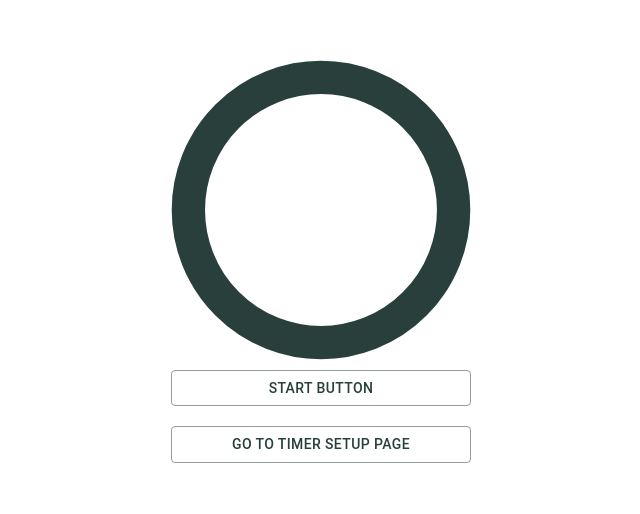
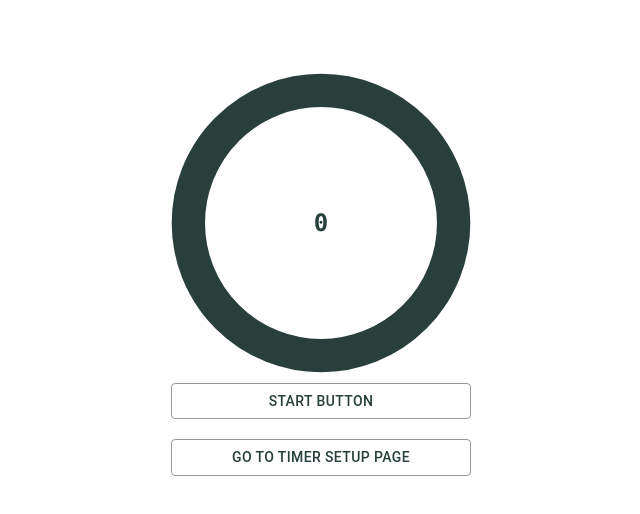
Before and after one commit to fredrikssongustav/timer-nextjs, a Next.js app: page /clock in a window 1280 px wide. Shown: the part 134-648 px from the top of the page, without its empty margins (319-959 px from the left). Built offline with nearby package versions, Linux system fonts and the light colour scheme.

Commit message:
Add stoptime as text

```diff
--- /dev/null
+++ b/src/components/Clock/Clock.styles.tsx
@@ -0,0 +1,28 @@
+import styled from 'styled-components';
+import React from 'react';
+
+const StyledH1 = styled.h1`
+color:${(props) => props.theme.palette.primary[500]};
+margin:auto;
+font-size:24px;`;
+
+const StyledCountDownInner = styled.div`
+position:absolute;
+width:100%;
+height:100%;
+top:0;
+left:0;
+
+display:flex;
+align-items:center;
+
+color:#000;`;
+
+
+export const StyledCountDown: React.FC = (props) => (
+  <StyledCountDownInner>
+    <StyledH1>
+      {props.children}
+    </StyledH1>
+  </StyledCountDownInner>
+);
--- a/src/components/Clock.tsx
+++ b/src/components/Clock/Clock.tsx
@@ -1,6 +1,7 @@
 import React, { useState, useEffect } from 'react';
-import { TIME_UNIT } from '../utils/types';
-import { StyledTimer } from '../organisms/StyledTimer/StyledTimer';
+import { TIME_UNIT } from '../../utils/types';
+import { StyledTimer } from '../../organisms/StyledTimer/StyledTimer';
+import { StyledCountDown } from './Clock.styles';
 
 export type ClockProps = {
     state: {[K in TIME_UNIT]?: string};
@@ -56,6 +57,9 @@ export const Clock: React.FC<ClockProps> = ({ state, startClock }: ClockProps) =
     return (
       <div data-testid="done-counting">
         <StyledTimer />
+        <StyledCountDown>
+          {stopTime}
+        </StyledCountDown>
       </div>
     );
   }
@@ -70,6 +74,9 @@ export const Clock: React.FC<ClockProps> = ({ state, startClock }: ClockProps) =
           />
         )
         : <StyledTimer />}
+      <StyledCountDown>
+        {stopTime}
+      </StyledCountDown>
     </>
   );
 };
--- a/src/components/ClockController/ClockController.styles.tsx
+++ b/src/components/ClockController/ClockController.styles.tsx
@@ -3,4 +3,5 @@ import styled from 'styled-components';
 export const ClockContainer = styled.div`
 max-height:300px;
 max-width:300px;
-width:100%;`;
+width:100%;
+position:relative;`;
--- a/src/components/ClockController/ClockController.tsx
+++ b/src/components/ClockController/ClockController.tsx
@@ -1,8 +1,8 @@
 import React, { useState, useEffect } from 'react';
 import { useRouter } from 'next/router';
 import { TIME_UNIT } from '../../utils/types';
-import { Clock } from '../Clock';
 import { ClockContainer } from './ClockController.styles';
+import { Clock } from '../Clock/Clock';
 
 type ClockControllerProps = {
     startClock: boolean;
--- a/src/containers/StyledPage/StyledPage.tsx
+++ b/src/containers/StyledPage/StyledPage.tsx
@@ -1,6 +1,7 @@
 import React from 'react';
 import Head from 'next/head';
-import { ThemeProvider, createMuiTheme } from '@material-ui/core/styles';
+import { ThemeProvider as ThemeProviderMUI, createMuiTheme, StylesProvider } from '@material-ui/core/styles';
+import { ThemeProvider as ThemeProviderSC } from 'styled-components';
 import { StyledContainer } from '../StyledContainer/StyledContainer';
 
 const theme = createMuiTheme({
@@ -25,11 +26,18 @@ export const StyledPage = ({ children }) => (
       }
     `}
     </style>
-    <ThemeProvider theme={theme}>
-      <span />
-      <StyledContainer>
-        {children}
-      </StyledContainer>
-    </ThemeProvider>
+    <StylesProvider injectFirst>
+
+      <ThemeProviderMUI theme={theme}>
+      ThemeProvider as MuiThemeProvider,
+        <ThemeProviderSC theme={theme}>
+          <span />
+          <StyledContainer>
+            {children}
+          </StyledContainer>
+        </ThemeProviderSC>
+      </ThemeProviderMUI>
+    </StylesProvider>
+
   </div>
 );
```
